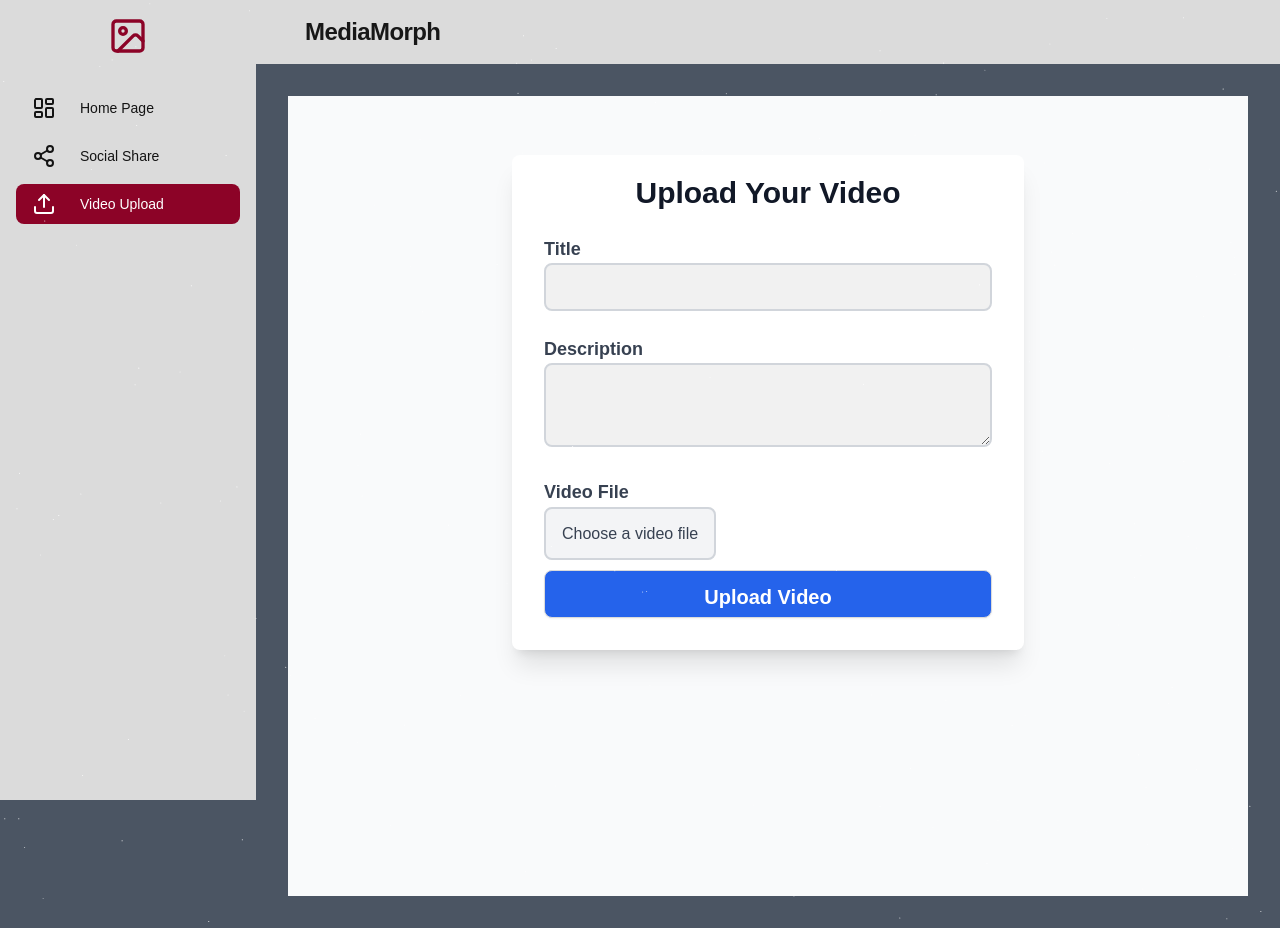
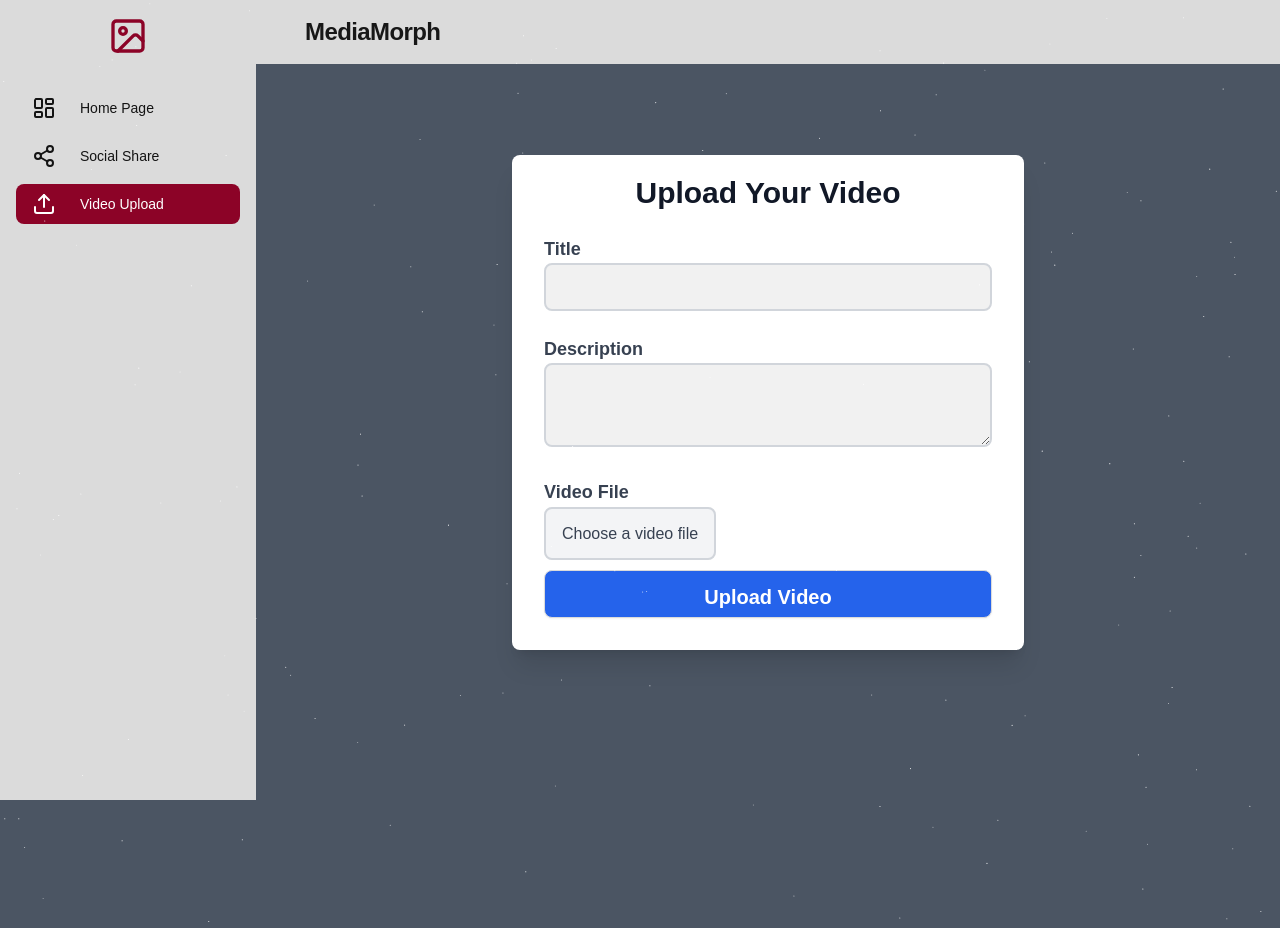
Before and after one commit to coderyuvan/MediaMorph-, a Next.js app in the folder mediamorph/: page /video-upload in a window 1280 px wide. Built offline with nearby package versions, Linux system fonts and the light colour scheme; no server answers.

Commit message:
final changes

```diff
--- a/mediamorph/app/(app)/video-upload/page.tsx
+++ b/mediamorph/app/(app)/video-upload/page.tsx
@@ -54,7 +54,7 @@ const VideoUpload = () => {
 
   return (
 
-      <div className="container mx-auto p-5 md:pb-24  bg-gray-50 min-h-screen flex items-center justify-center  sm:pb-24">
+      <div className="container mx-auto p-5 md:pb-24    min-h-screen flex items-center justify-center  sm:pb-24">
         <div className="bg-white rounded-lg shadow-xl p-8 pt-5 mb-32 sm:mb-28 max-w-lg w-full">
           <h1 className="text-3xl font-bold text-center text-gray-900 mb-6">Upload Your Video</h1>
           <form onSubmit={handleSubmit} className="space-y-6">
```
